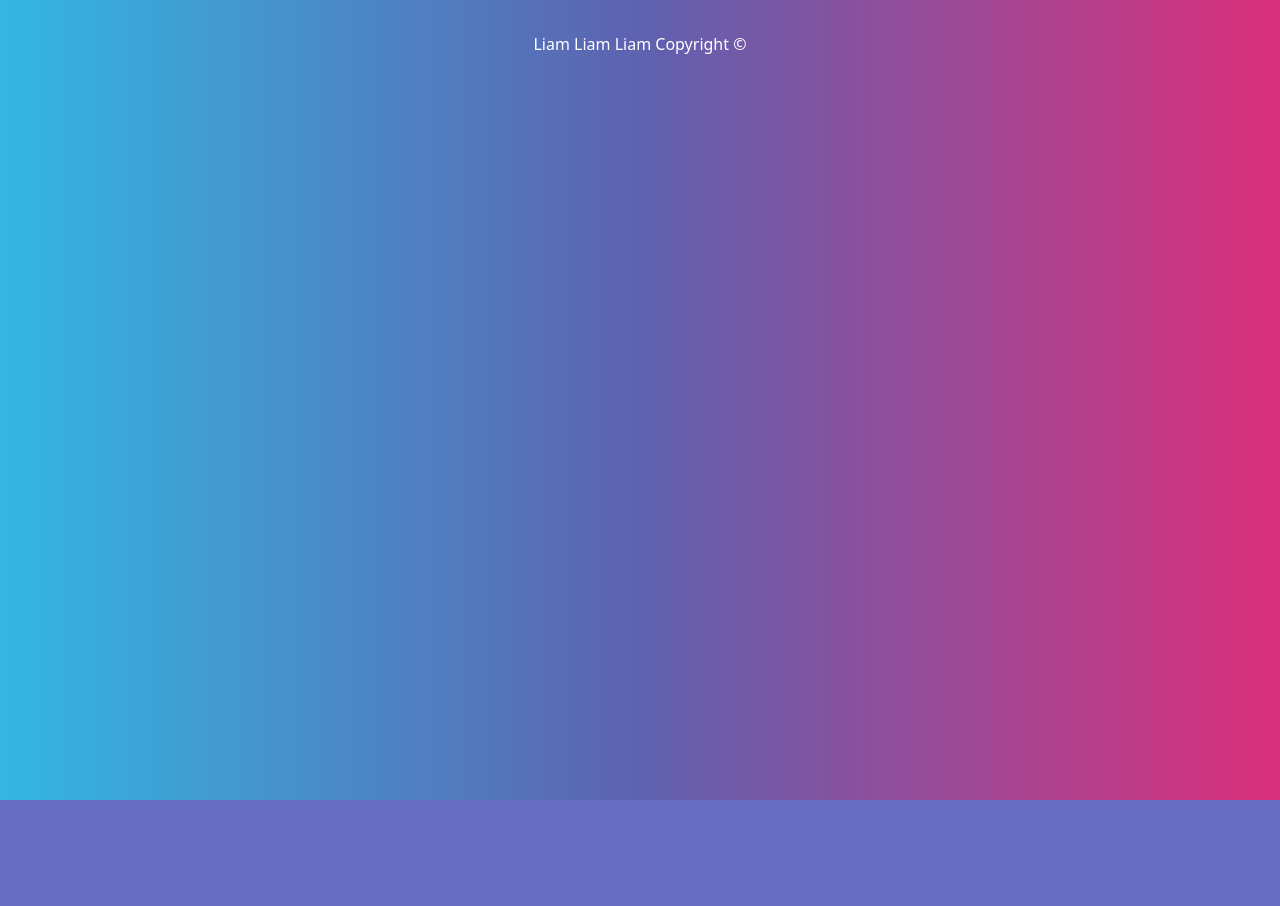
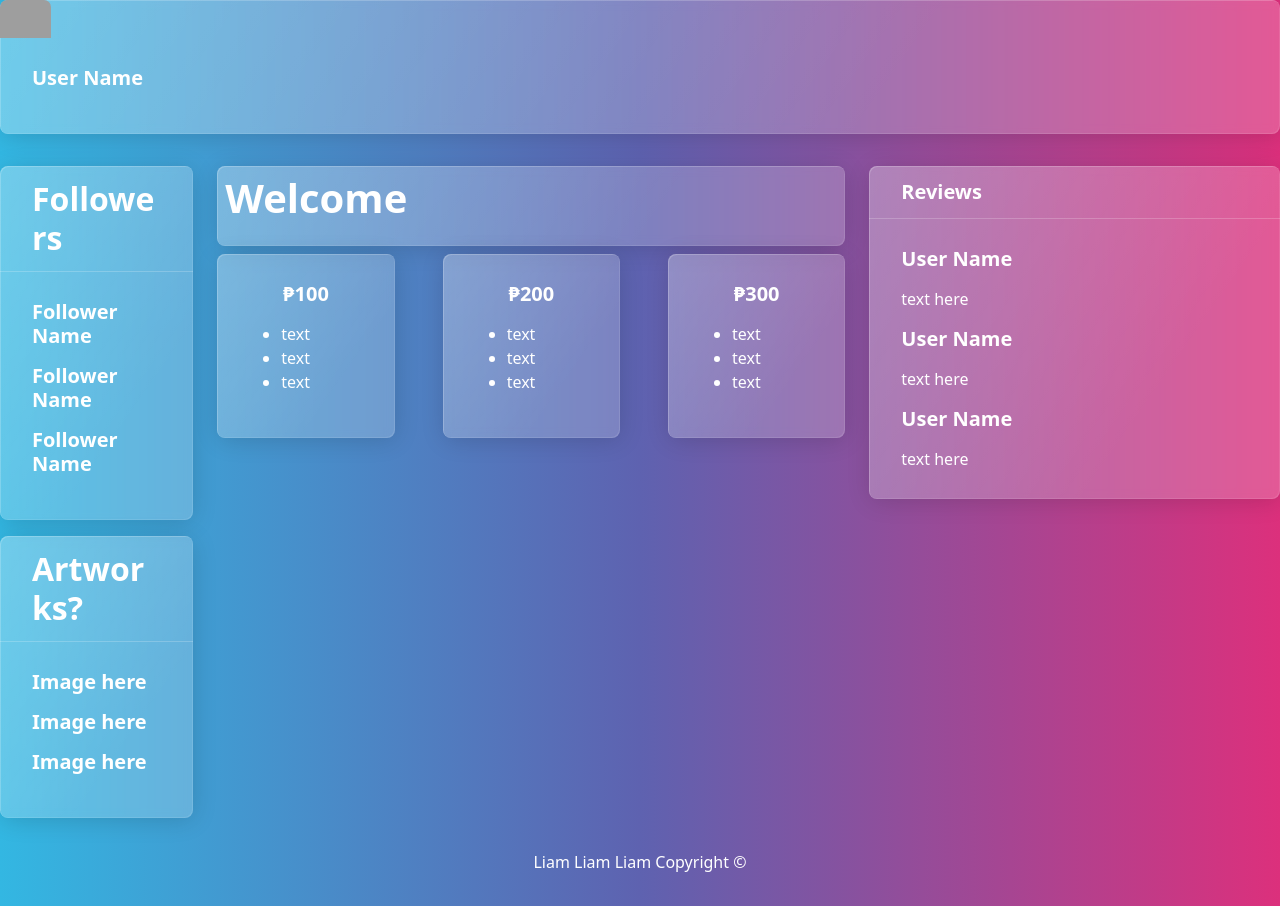
Before and after one commit to Ikawari-s/Shareable, a React (Create React App) app in the folder frontend/: page /userprofile in a window 1280 px wide. Before the commit the page ends 800 px from the top, so only its background shows below. Built offline with nearby package versions, Linux system fonts and the light colour scheme; grey boxes are pictures that could not be loaded.

Commit message:
user profile screen

```diff
--- a/frontend/src/App.js
+++ b/frontend/src/App.js
@@ -6,6 +6,7 @@ import './bootstrap.min.css'
 import Homepage from './screens/Homepage'
 
 import { BrowserRouter as Router, Routes, Route } from 'react-router-dom'
+import UserProfileScreen from './screens/UserProfileScreen';
 
 
 
@@ -21,6 +22,7 @@ function App() {
         <Route path='/' element = {<Login />}></Route>
         <Route path='/signup' element = {<Signup />}></Route>
         <Route path ='/homepage' element = {<Homepage/>}></Route>
+        <Route path ='/userprofile' element = {<UserProfileScreen/>}></Route>
 
 
       </Routes>
--- /dev/null
+++ b/frontend/src/designs/UserProfileScreen.css
@@ -0,0 +1,9 @@
+#profile-image {
+    max-width: 4%;
+    height: auto;
+    margin-right: 0;
+}
+
+#username-image {
+    display: flex;
+}
--- /dev/null
+++ b/frontend/src/screens/UserProfileScreen.jsx
@@ -0,0 +1,99 @@
+import React from "react";
+import { Row, Col, Card } from "react-bootstrap";
+import "../designs/UserProfileScreen.css";
+
+function UserProfileScreen() {
+  return (
+    <>
+      <div class="card mb-3" id="username-image">
+        <img
+          src="https://static.vecteezy.com/system/resources/previews/019/879/186/original/user-icon-on-transparent-background-free-png.png"
+          class="card-img-top"
+          alt="..."
+          id="profile-image"
+        />
+        <div class="card-body">
+          <h5 class="card-title">User Name</h5>
+        </div>
+      </div>
+      <Row>
+        <Col xl={2}>
+          <div class="card">
+            <h2 class="card-header">Followers</h2>
+            <div class="card-body">
+              <h5 class="card-title">Follower Name</h5>
+              <h5 class="card-title">Follower Name</h5>
+              <h5 class="card-title">Follower Name</h5>
+            </div>
+          </div>
+          <div class="card mt-2">
+            <h2 class="card-header">Artworks?</h2>
+            <div class="card-body">
+              <h5 class="card-title">Image here</h5>
+              <h5 class="card-title">Image here</h5>
+              <h5 class="card-title">Image here</h5>
+            </div>
+          </div>
+        </Col>
+        <Col>
+          <div class="card h-10 p-1 mb-1">
+            <h1>Welcome</h1>
+          </div>
+          <div class="row row-cols-1 row-cols-md-3 g-4 ">
+            <div class="col">
+              <div class="card h-100">
+                <div class="card-body">
+                  <h5 class="card-title text-center">₱100</h5>
+                  <ul>
+                    <li>text</li>
+                    <li>text</li>
+                    <li>text</li>
+                  </ul>
+                </div>
+              </div>
+            </div>
+            <div class="col">
+              <div class="card h-100">
+                <div class="card-body">
+                  <h5 class="card-title text-center">₱200</h5>
+                  <ul>
+                    <li>text</li>
+                    <li>text</li>
+                    <li>text</li>
+                  </ul>
+                </div>
+              </div>
+            </div>
+            <div class="col">
+              <div class="card h-100">
+                <div class="card-body">
+                  <h5 class="card-title text-center">₱300</h5>
+                  <ul>
+                    <li>text</li>
+                    <li>text</li>
+                    <li>text</li>
+                  </ul>
+                </div>
+              </div>
+            </div>
+          </div>
+        </Col>
+        <Col xl={4}>
+          <div class="card">
+            <h5 class="card-header">Reviews</h5>
+            <div class="card-body">
+              <h5 class="card-title">User Name</h5>
+              <p class="card-text">text here</p>
+              <h5 class="card-title">User Name</h5>
+              <p class="card-text">text here</p>
+              <h5 class="card-title">User Name</h5>
+              <p class="card-text">text here</p>
+            </div>
+          </div>
+        </Col>
+      </Row>
+    </>
+  );
+}
+
+export default UserProfileScreen;
```
Also changed, not shown: 1 other file (tests, documents, lock files or other folders).
